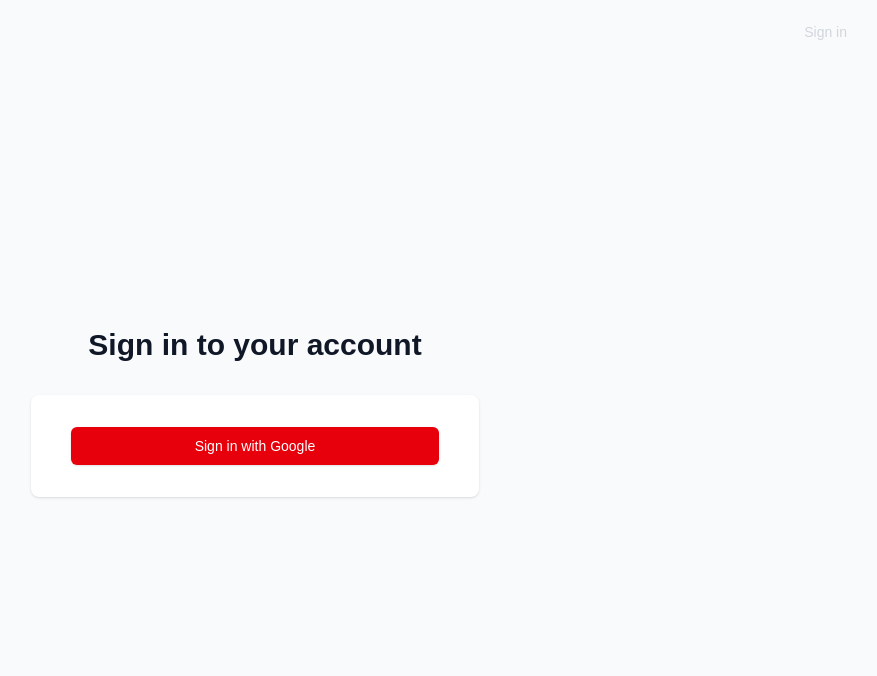
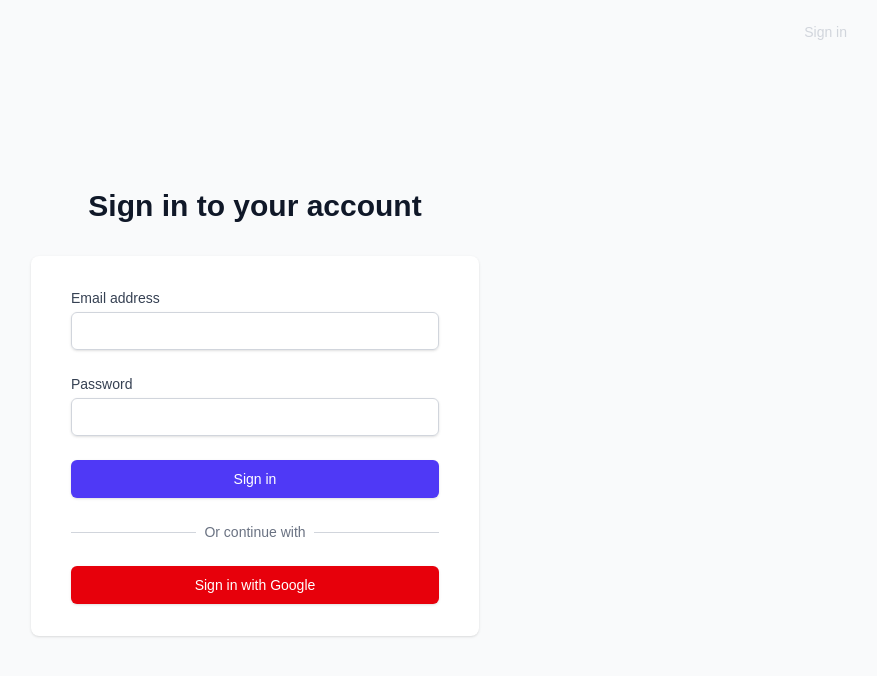
Before and after one commit to team-campfire-dev/Constella, a Next.js app: page /en/login in a window 1280 px wide. Shown: the top 676 px of the page, without its empty margins (385-1262 px from the left). Built offline with nearby package versions, Linux system fonts and the light colour scheme; no server answers.

Commit message:
agent용 로그인 계정 관련 수정

```diff
--- a/messages/en.json
+++ b/messages/en.json
@@ -26,7 +26,10 @@
     },
     "Login": {
         "title": "Sign in to your account",
-        "signInGoogle": "Sign in with Google"
+        "signInGoogle": "Sign in with Google",
+        "email": "Email address",
+        "password": "Password",
+        "signIn": "Sign in"
     },
     "Profile": {
         "title": "User Info",
--- a/messages/ko.json
+++ b/messages/ko.json
@@ -26,7 +26,10 @@
     },
     "Login": {
         "title": "계정에 로그인하세요",
-        "signInGoogle": "Google로 로그인"
+        "signInGoogle": "Google로 로그인",
+        "email": "이메일 주소",
+        "password": "비밀번호",
+        "signIn": "로그인"
     },
     "Profile": {
         "title": "사용자 정보",
--- a/src/app/[locale]/layout.tsx
+++ b/src/app/[locale]/layout.tsx
@@ -41,7 +41,7 @@
   const messages = await getMessages();
 
   return (
-    <html lang={locale}>
+    <html lang={locale} suppressHydrationWarning>
       <body
         className={`${geistSans.variable} ${geistMono.variable} antialiased bg-gray-50`}
       >
--- a/src/app/[locale]/login/page.tsx
+++ b/src/app/[locale]/login/page.tsx
@@ -2,9 +2,31 @@
 
 import { signIn } from "next-auth/react"
 import { useTranslations } from "next-intl"
+import { useState } from "react"
+import { useRouter } from "next/navigation"
 
 export default function LoginPage() {
     const t = useTranslations('Login')
+    const [email, setEmail] = useState('')
+    const [password, setPassword] = useState('')
+    const router = useRouter()
+
+    const handleSubmit = async (e: React.FormEvent) => {
+        e.preventDefault()
+        const result = await signIn("credentials", {
+            email,
+            password,
+            redirect: false,
+        })
+
+        if (result?.ok) {
+            router.push('/')
+            router.refresh()
+        } else {
+            // Handle error (optional: add toast or alert)
+            console.error("Login failed")
+        }
+    }
 
     return (
         <div className="flex min-h-screen flex-col items-center justify-center bg-gray-50 py-12 sm:px-6 lg:px-8">
@@ -15,7 +37,66 @@
             </div>
 
             <div className="mt-8 sm:mx-auto sm:w-full sm:max-w-md">
-                <div className="bg-white py-8 px-4 shadow sm:rounded-lg sm:px-10 space-y-4">
+                <div className="bg-white py-8 px-4 shadow sm:rounded-lg sm:px-10 space-y-6">
+                    <form className="space-y-6" onSubmit={handleSubmit}>
+                        <div>
+                            <label htmlFor="email" className="block text-sm font-medium text-gray-700">
+                                {t('email')}
+                            </label>
+                            <div className="mt-1">
+                                <input
+                                    id="email"
+                                    name="email"
+                                    type="email"
+                                    autoComplete="email"
+                                    required
+                                    value={email}
+                                    onChange={(e) => setEmail(e.target.value)}
+                                    className="appearance-none block w-full px-3 py-2 border border-gray-300 rounded-md shadow-sm placeholder-gray-400 focus:outline-none focus:ring-indigo-500 focus:border-indigo-500 sm:text-sm text-gray-900"
+                                />
+                            </div>
+                        </div>
+
+                        <div>
+                            <label htmlFor="password" className="block text-sm font-medium text-gray-700">
+                                {t('password')}
+                            </label>
+                            <div className="mt-1">
+                                <input
+                                    id="password"
+                                    name="password"
+                                    type="password"
+                                    autoComplete="current-password"
+                                    required
+                                    value={password}
+                                    onChange={(e) => setPassword(e.target.value)}
+                                    className="appearance-none block w-full px-3 py-2 border border-gray-300 rounded-md shadow-sm placeholder-gray-400 focus:outline-none focus:ring-indigo-500 focus:border-indigo-500 sm:text-sm text-gray-900"
+                                />
+                            </div>
+                        </div>
+
+                        <div>
+                            <button
+                                type="submit"
+                                className="w-full flex justify-center py-2 px-4 border border-transparent rounded-md shadow-sm text-sm font-medium text-white bg-indigo-600 hover:bg-indigo-700 focus:outline-none focus:ring-2 focus:ring-offset-2 focus:ring-indigo-500"
+                            >
+                                {t('signIn')}
+                            </button>
+                        </div>
+                    </form>
+
+                    <div className="relative">
+                        <div className="absolute inset-0 flex items-center">
+                            <div className="w-full border-t border-gray-300" />
+                        </div>
+                        <div className="relative flex justify-center text-sm">
+                            <span className="px-2 bg-white text-gray-500">
+                                Or continue with
+                            </span>
+                        </div>
+                    </div>
+
+                    <div>
                         <button
                             onClick={() => signIn("google", { callbackUrl: "/" })}
                             className="w-full flex justify-center py-2 px-4 border border-transparent rounded-md shadow-sm text-sm font-medium text-white bg-red-600 hover:bg-red-700 focus:outline-none focus:ring-2 focus:ring-offset-2 focus:ring-red-500"
@@ -25,5 +106,6 @@
                     </div>
                 </div>
             </div>
+        </div>
     )
 }
```
Lines whose indentation alone changed are shown as unchanged.
